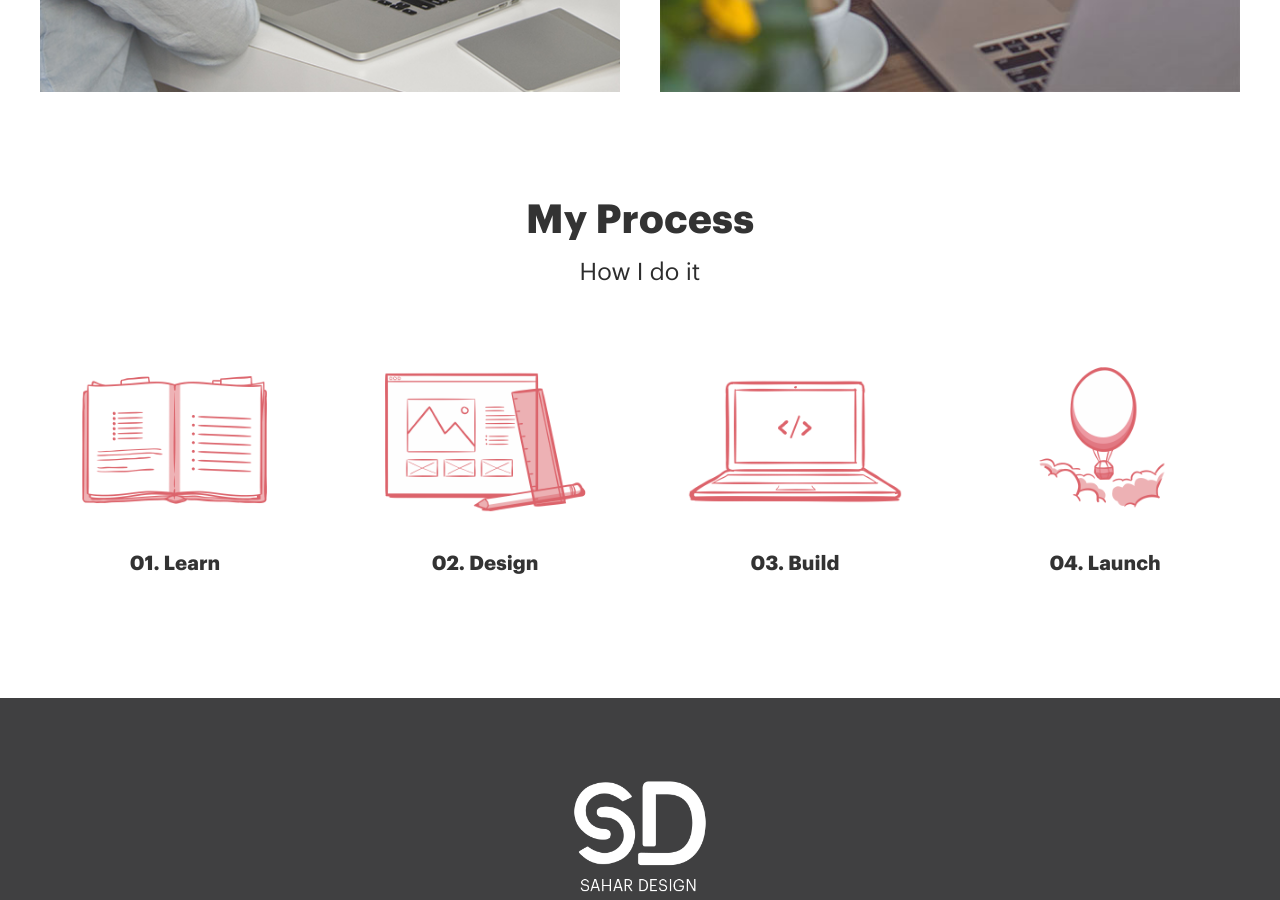
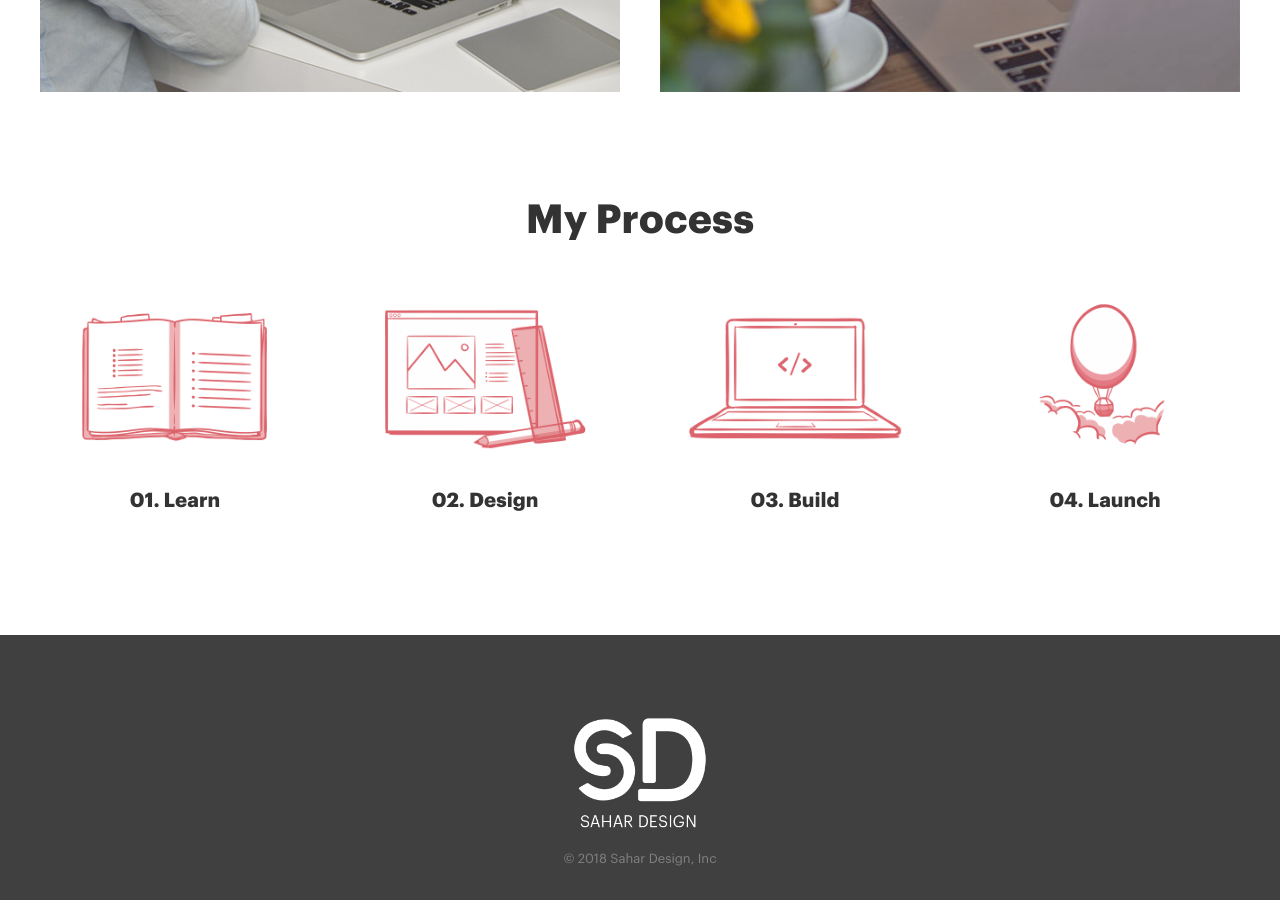
Before and after one commit to saharmh/sahardesign, a Jekyll site: the page built from services/index.html, in a window 1280 px wide and 900 px high, scrolled down 1443 px. Built offline with Jekyll 4.4.1, drawn with Linux system fonts in a browser that asks for light colours.

Commit message:
minor updates

```diff
--- a/blog/index.html
+++ b/blog/index.html
@@ -3,7 +3,6 @@ layout: blog
 title: Blog
 section_id: blog
 ---
-
 
 <div class="large-6 columns">
   {% for post in paginator.posts %}
--- a/index.html
+++ b/index.html
@@ -43,7 +43,7 @@ works_right:
     </div>
     <div class="large-6 columns">
       <div class="gallery-right-section">
-        <img src="/images/home-sahar-hosseini2.jpg" alt="">
+        <img src="/images/home-sahar-hosseini.jpg" alt="Sahar Hosseini - Sahar Design">
       </div>
     </div>
   </div>
--- a/services/index.html
+++ b/services/index.html
@@ -69,7 +69,6 @@ approach:
       <div class="row">
         <div class="medium-10 medium-centered columns">
           <h2>My Process</h2>
-          <p>How I do it</p>
         </div>
       </div>
     </div>
```
Also changed, not shown: images/home-sahar-hosseini.jpg (added), 2 other files.
